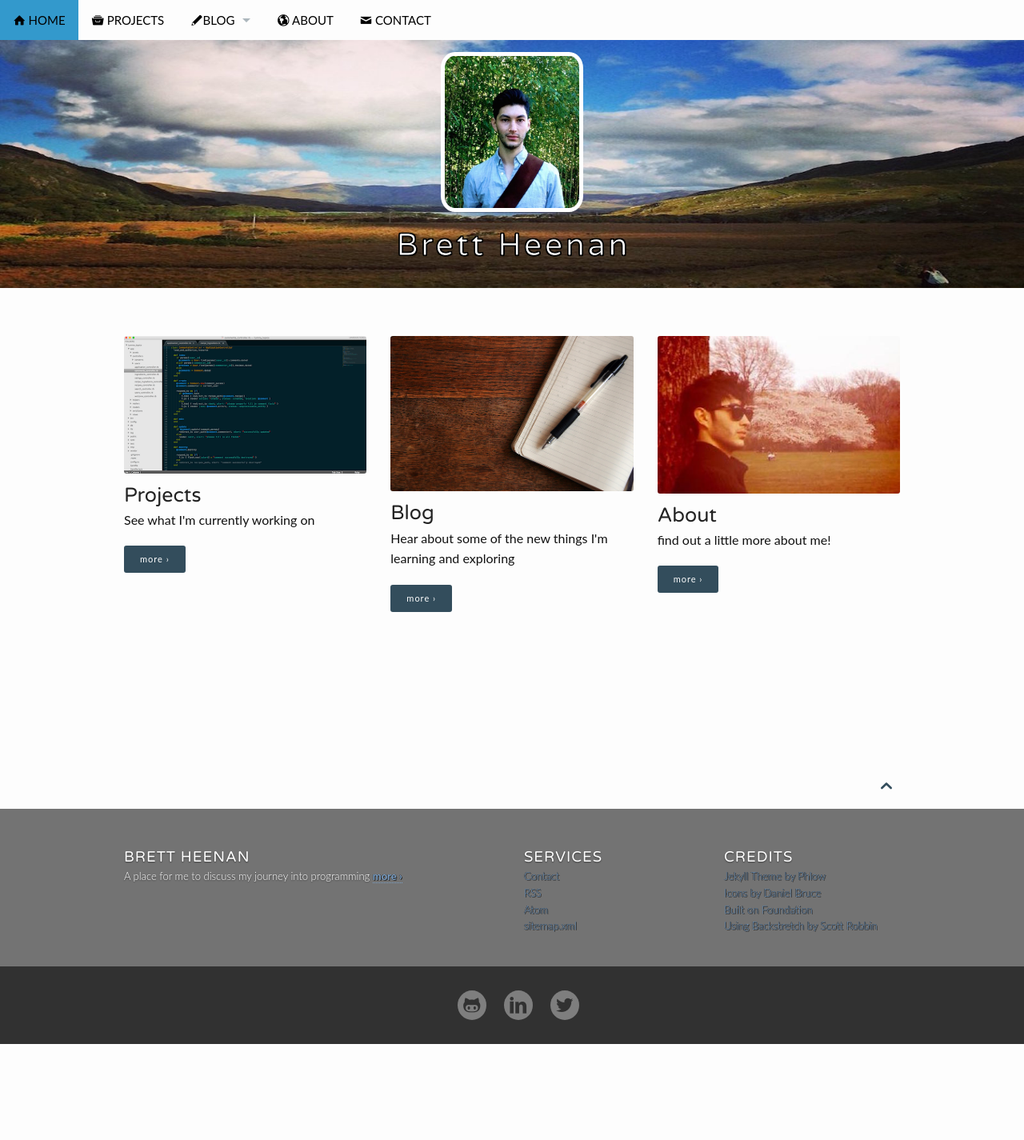
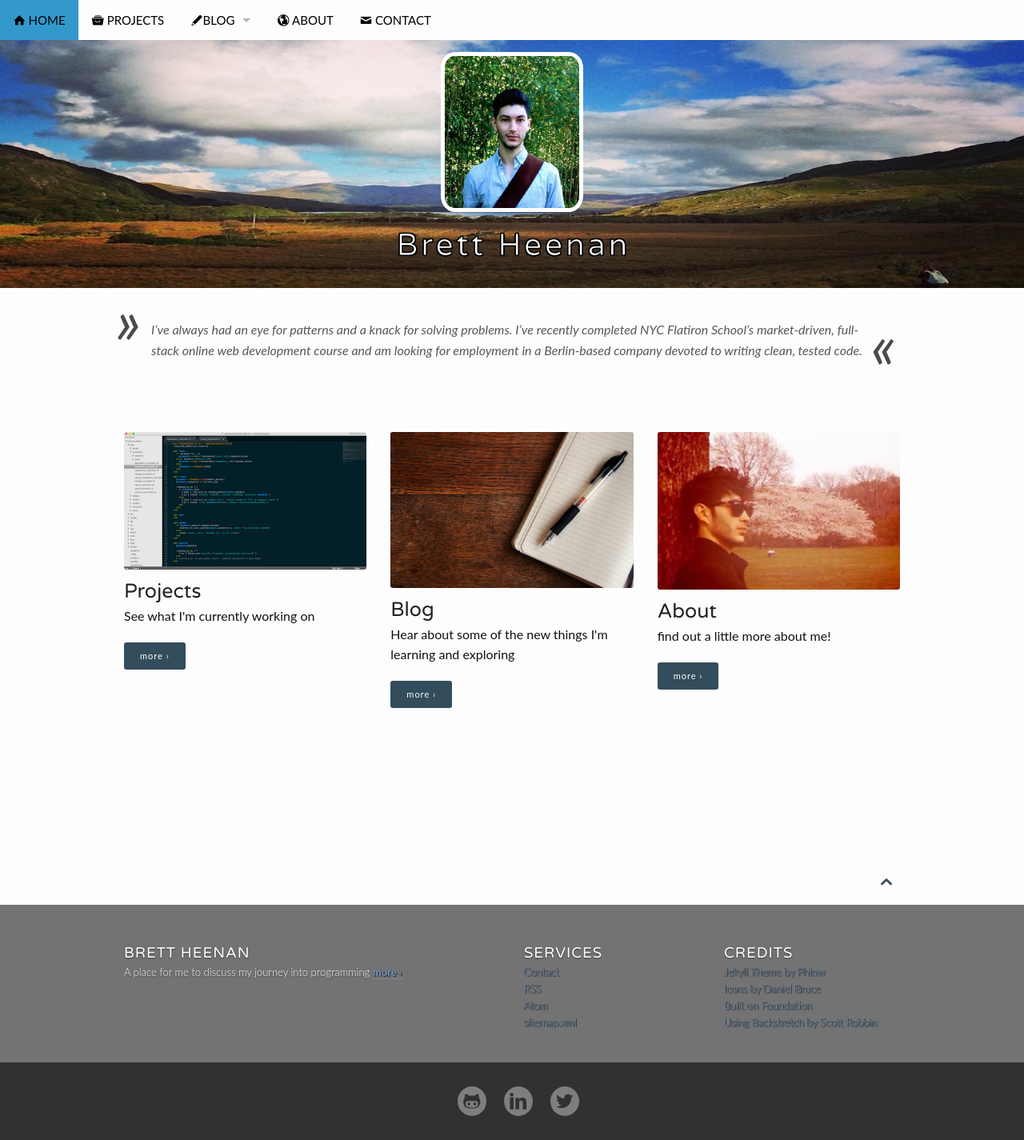
Before and after one commit to ryuichi7/ryuichi7.github.io, a Jekyll site: the page built from pages/pages-root-folder/index.md, in a window 1280 px wide. Shown: the whole page at 80% size. Built offline with Jekyll 4.4.1, drawn with Linux system fonts in a browser that asks for light colours; before the commit the page ends 1305 px from its top, so only the background shows below that.

Commit message:
added quote

```diff
--- a/_layouts/frontpage.html
+++ b/_layouts/frontpage.html
@@ -9,6 +9,9 @@ format: frontpage
     </div><!-- /.row -->
 </div><!-- /#header-home -->
 
+<div class="row t30" >
+    {{ content }}
+</div><!-- /.row -->
 
 {% comment %}
 *
@@ -107,8 +110,4 @@ format: frontpage
 * Finally, if there is content, spit it out.
 *
 {% endcomment %}
-
-<div class="row">
-    {{ content }}
-</div><!-- /.row -->
 {% endcomment %}
--- a/pages/pages-root-folder/index.md
+++ b/pages/pages-root-folder/index.md
@@ -44,9 +44,5 @@ permalink: /index.html
 homepage: true
 ---
 
-<div id="videoModal" class="reveal-modal large" data-reveal="">
-  <div class="flex-video widescreen vimeo" style="display: block;">
-    <iframe width="1280" height="720" src="https://www.youtube.com/embed/3b5zCFSmVvU" frameborder="0" allowfullscreen></iframe>
-  </div>
-  <a class="close-reveal-modal">&#215;</a>
-</div>
+
+>I’ve always had an eye for patterns and a knack for solving problems. I’ve recently completed NYC Flatiron School’s market-driven, full-stack online web development course and am looking for employment in a Berlin-based company devoted to writing clean, tested code.
```
Also changed, not shown: favicon-32x32.ico (deleted).
